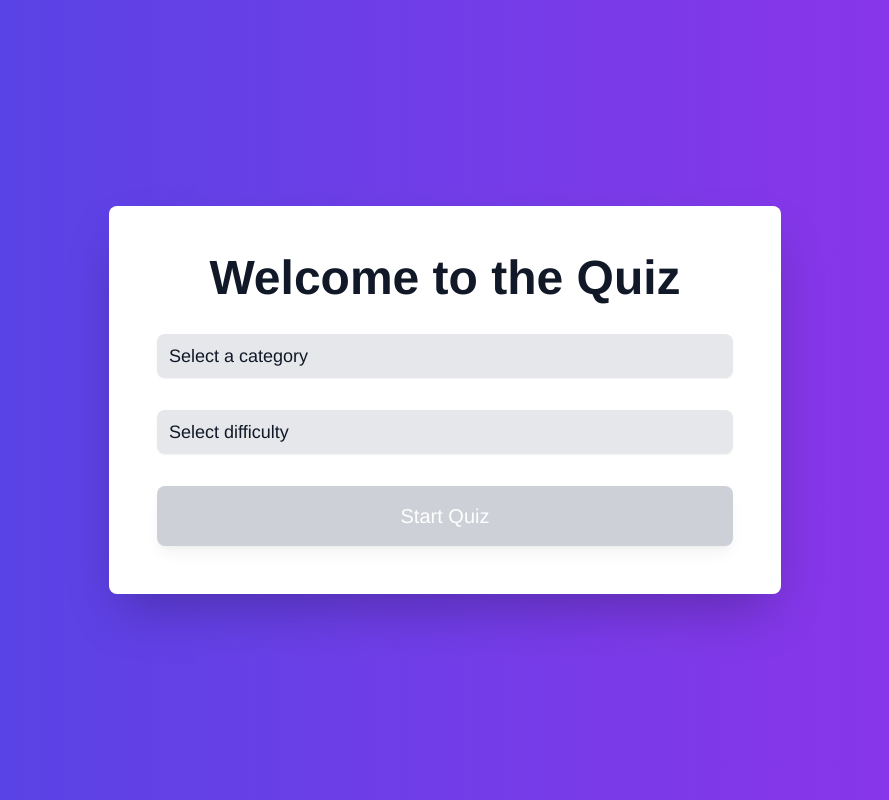
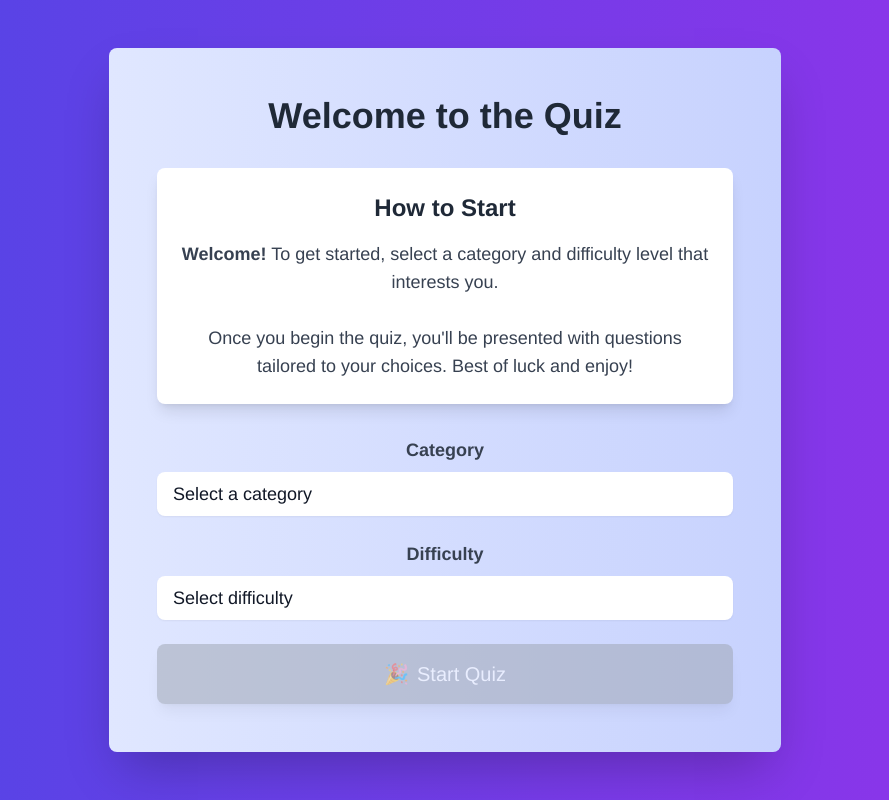
Before and after one commit to Donald1597/africa-quiz-app, a Vue app: page / in a window 1280 px wide. Shown: the whole page, without its empty margins (195-1084 px from the left). Built offline with nearby package versions, Linux system fonts and the light colour scheme.

Commit message:
review design

```diff
--- a/src/components/QuizCompleted.vue
+++ b/src/components/QuizCompleted.vue
@@ -5,6 +5,20 @@
     <h2 class="text-5xl font-extrabold text-gray-900 dark:text-gray-100 mb-6">
       Quiz Completed
     </h2>
+
+    <div
+      v-if="score === totalQuestions"
+      class="text-2xl text-teal-600 dark:text-teal-400 mb-4"
+    >
+      Congratulations! You got a perfect score!
+    </div>
+    <div
+      v-else-if="score / totalQuestions > 0.8"
+      class="text-2xl text-teal-600 dark:text-teal-400 mb-4"
+    >
+      Great job! You scored over 80%!
+    </div>
+
     <h3 class="text-3xl text-gray-800 dark:text-gray-200 mb-8">
       Your score is
       <span class="font-bold text-teal-600 dark:text-teal-400">{{
@@ -12,6 +26,34 @@
       }}</span>
       out of {{ totalQuestions }}
     </h3>
+
+    <!-- Progress Bar -->
+    <div class="mt-8">
+      <h3 class="text-2xl font-semibold text-gray-900 dark:text-gray-100 mb-4">
+        Your Performance:
+      </h3>
+      <div class="relative pt-1">
+        <div class="flex mb-2 items-center justify-between">
+          <div
+            class="text-xs font-semibold inline-block py-1 px-2 rounded-full text-teal-600 bg-teal-200"
+          >
+            {{ score }} / {{ totalQuestions }}
+          </div>
+        </div>
+        <div class="flex h-2 mb-4 overflow-hidden text-xs bg-teal-200 rounded">
+          <div
+            class="flex flex-col text-center whitespace-nowrap text-white shadow-none transition-all duration-500 ease-in-out"
+            :style="{ width: (score / totalQuestions) * 100 + '%' }"
+            :class="{
+              'bg-teal-600': score / totalQuestions <= 0.8,
+              'bg-green-600': score / totalQuestions > 0.8,
+            }"
+          ></div>
+        </div>
+      </div>
+    </div>
+
+    <!-- Detailed Results -->
     <div v-if="detailedResults.length" class="mt-12">
       <h3 class="text-2xl font-semibold text-gray-900 dark:text-gray-100 mb-6">
         Details:
@@ -70,8 +112,10 @@
         </div>
       </div>
     </div>
+
     <button
       @click="reloadPage"
+      aria-label="Restart Quiz"
       class="w-full bg-teal-600 text-white py-4 rounded-lg shadow-lg hover:bg-teal-700 focus:outline-none focus:ring-2 focus:ring-teal-500 focus:ring-opacity-50 transition-transform transform hover:scale-105 mt-8 text-xl"
     >
       Restart Quiz
--- a/src/components/QuizStartScreen.vue
+++ b/src/components/QuizStartScreen.vue
@@ -1,15 +1,36 @@
 <template>
   <div
-    class="w-full max-w-2xl bg-white dark:bg-gray-900 p-12 rounded-lg shadow-2xl"
+    class="w-full max-w-2xl mx-auto bg-gradient-to-r from-indigo-100 to-indigo-200 p-12 rounded-lg shadow-2xl"
   >
-    <h2 class="text-5xl font-extrabold mb-8 text-gray-900 dark:text-gray-100">
+    <h2 class="text-4xl font-extrabold mb-8 text-gray-800 dark:text-gray-200">
       Welcome to the Quiz
     </h2>
-    <div class="mb-8">
+
+    <!-- Instructions or Tips -->
+    <div class="mb-8 p-6 bg-white dark:bg-gray-800 rounded-lg shadow-lg">
+      <h3 class="text-2xl font-semibold text-gray-800 dark:text-gray-200 mb-4">
+        How to Start
+      </h3>
+      <p class="text-lg text-gray-700 dark:text-gray-300">
+        <strong>Welcome!</strong> To get started, select a category and
+        difficulty level that interests you. <br /><br />
+        Once you begin the quiz, you'll be presented with questions tailored to
+        your choices. Best of luck and enjoy!
+      </p>
+    </div>
+
+    <!-- Category Selection -->
+    <div class="mb-6">
+      <label
+        for="category"
+        class="block text-gray-700 dark:text-gray-300 text-lg mb-2"
+      >
+        <span class="font-semibold">Category</span>
+      </label>
       <select
         v-model="localSelectedCategory"
         id="category"
-        class="block w-full border-gray-300 dark:border-gray-700 rounded-lg shadow-sm bg-gray-200 dark:bg-gray-800 text-gray-900 dark:text-gray-100 text-lg py-2 px-3 hover:border-teal-600 focus:border-teal-500 focus:ring focus:ring-teal-500 focus:ring-opacity-50 cursor-pointer appearance-none"
+        class="block w-full border-gray-300 dark:border-gray-700 rounded-lg shadow-sm bg-white dark:bg-gray-900 text-gray-900 dark:text-gray-100 text-lg py-2 px-4 hover:border-indigo-600 focus:border-indigo-500 focus:ring focus:ring-indigo-500 focus:ring-opacity-50 cursor-pointer appearance-none"
       >
         <option value="">Select a category</option>
         <option value="africa">Africa</option>
@@ -18,11 +39,18 @@
       </select>
     </div>
 
-    <div class="mb-8">
+    <!-- Difficulty Selection -->
+    <div class="mb-6">
+      <label
+        for="difficulty"
+        class="block text-gray-700 dark:text-gray-300 text-lg mb-2"
+      >
+        <span class="font-semibold">Difficulty</span>
+      </label>
       <select
         v-model="localSelectedDifficulty"
         id="difficulty"
-        class="block w-full border-gray-300 dark:border-gray-700 rounded-lg shadow-sm bg-gray-200 dark:bg-gray-800 text-gray-900 dark:text-gray-100 text-lg py-2 px-3 hover:border-teal-600 focus:border-teal-500 focus:ring focus:ring-teal-500 focus:ring-opacity-50 cursor-pointer appearance-none"
+        class="block w-full border-gray-300 dark:border-gray-700 rounded-lg shadow-sm bg-white dark:bg-gray-900 text-gray-900 dark:text-gray-100 text-lg py-2 px-4 hover:border-indigo-600 focus:border-indigo-500 focus:ring focus:ring-indigo-500 focus:ring-opacity-50 cursor-pointer appearance-none"
       >
         <option value="">Select difficulty</option>
         <option value="easy">Easy</option>
@@ -30,12 +58,14 @@
         <option value="hard">Hard</option>
       </select>
     </div>
+
+    <!-- Start Quiz Button -->
     <button
       :disabled="!localSelectedCategory || !localSelectedDifficulty"
       @click="startQuiz"
-      class="w-full bg-teal-600 text-white py-4 rounded-lg shadow-lg transition-transform transform hover:scale-105 disabled:opacity-50 disabled:bg-gray-400 text-xl"
+      class="w-full bg-indigo-600 text-white py-4 rounded-lg shadow-lg transition-transform transform hover:scale-105 hover:bg-indigo-700 disabled:opacity-50 disabled:bg-gray-400 text-xl flex items-center justify-center"
     >
-      Start Quiz
+      <span class="mr-2">🎉</span> Start Quiz
     </button>
   </div>
 </template>
--- a/src/composables/useQuiz.js
+++ b/src/composables/useQuiz.js
@@ -37,13 +37,19 @@ export function useQuiz() {
     showScore.value = false;
 
     const selectedQuiz = quizzes[selectedCategory.value];
-    questions.value = selectedQuiz
+    const filteredQuestions = selectedQuiz
       .filter((q) => q.difficulty === selectedDifficulty.value)
       .map((q) => ({
         question: q.question,
         options: q.options.sort(() => Math.random() - 0.5),
         correct_answer: q.correct_answer,
       }));
+
+    // Shuffle the filtered questions
+    filteredQuestions.sort(() => Math.random() - 0.5);
+
+    // Take the first 10 questions (or fewer if there aren't 10)
+    questions.value = filteredQuestions.slice(0, 10);
 
     currentQuestionIndex.value = 0;
     score.value = 0;
```
